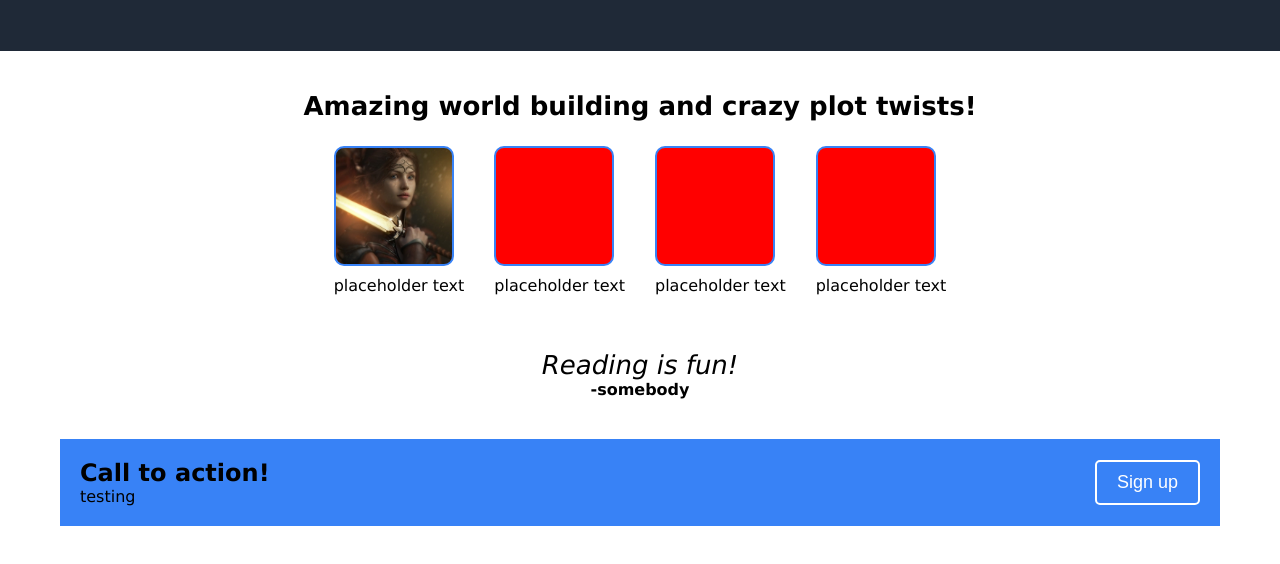
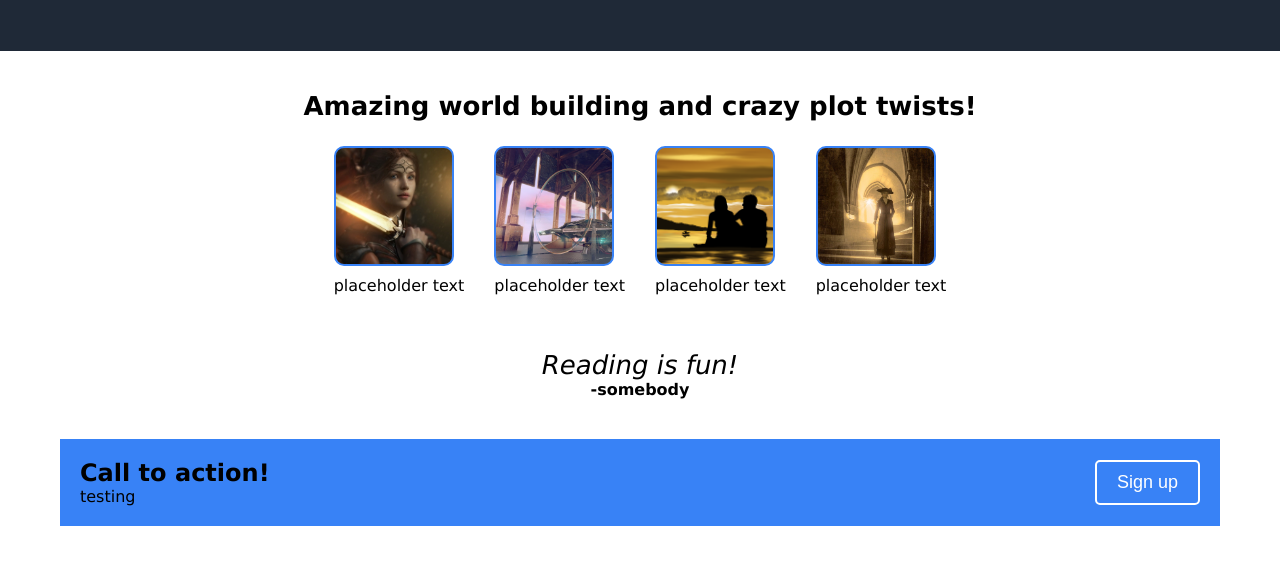
Before and after one commit to brenstart/odin-landing-page, a plain HTML site: page index.html in a window 1280 px wide. Shown: the part 366-930 px from the top of the page. Drawn offline with Linux system fonts and the light colour scheme.

Commit message:
Align images using different properties

```diff
--- a/style.css
+++ b/style.css
@@ -142,11 +142,20 @@ a {
 .thumbnail-one {
   background-image: url(images/warrior-4458063_1280.jpg);
   background-position: 100% 50%;
-  background-repeat: no-repeat;
 }
 
-.thumbnail img {
+.thumbnail-two {
+  background-image: url(images/space-port-3120607_1280.jpg);
+}
 
+.thumbnail-three {
+  background-image: url(images/digital-art-398342_1280.png);
+  background-position: 90% 50%;
+}
+
+.thumbnail-four {
+  background-image: url(images/woman-3340958_1280.jpg);
+  background-size: 120%;
 }
 
 .quote {
```
